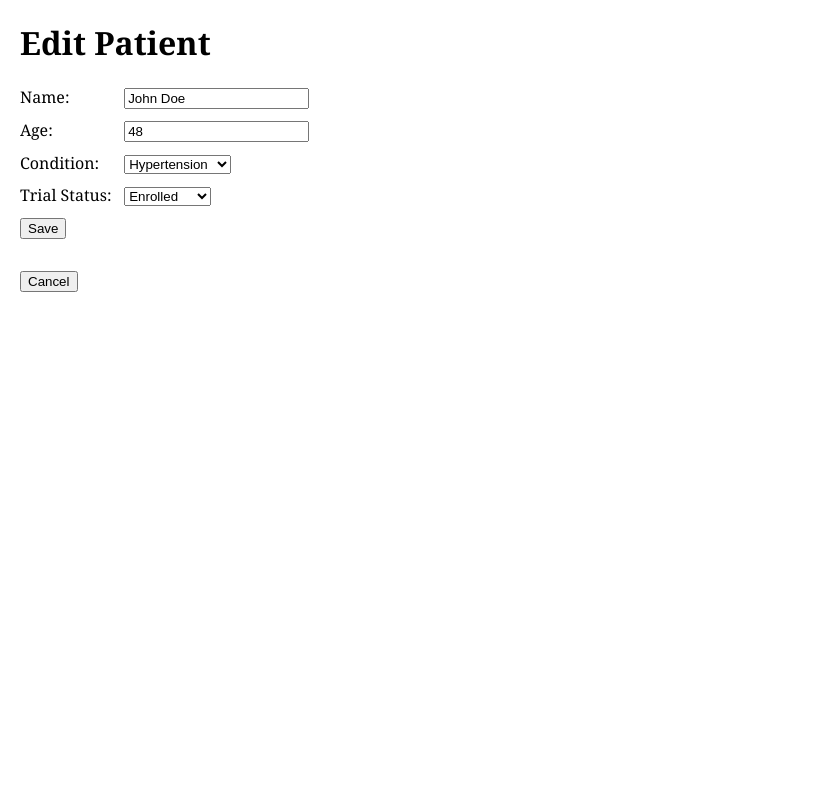
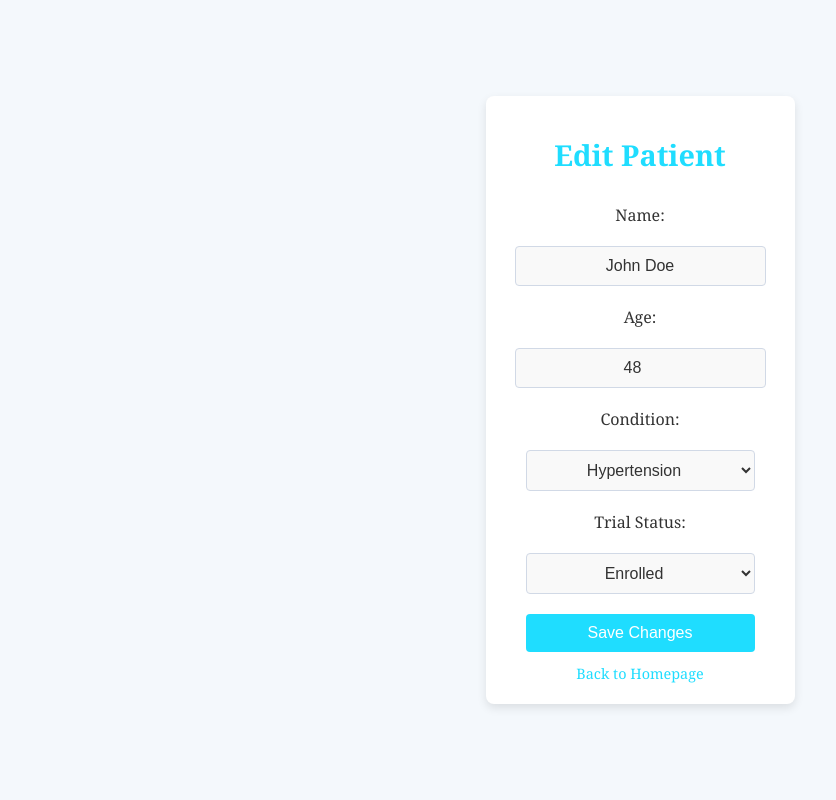
Before and after one commit to thaokvu/Clinical-Data-Capture, a Flask app: page /edit_patient/1 in a window 1280 px wide. Shown: the whole page, without its empty margins (0-836 px from the left). Run offline with Flask 3, Linux system fonts and the light colour scheme; data comes from the database, SQL or seed files in the repository.

Commit message:
Update edit_patient.html

```diff
--- a/templates/edit_patient.html
+++ b/templates/edit_patient.html
@@ -1,51 +1,126 @@
-<!--edit_patient.html - edit patient page -->
+<!-- edit_patient.html - Edit Patient Page -->
+<!--
+This HTML file provides a form interface for editing an existing patient's details in the system.
+It pre-populates the form fields with the current values of the patient's name, age, condition,
+and trial status. The updated data is submitted via a POST request to the `/edit_patient/<id>`
+route of the Flask application.
+-->
 
 <!DOCTYPE html>
 <html lang="en">
 <head>
+    <!-- Meta information for responsive and proper rendering -->
     <meta charset="UTF-8">
     <meta name="viewport" content="width=device-width, initial-scale=1.0">
     <title>Edit Patient</title>
     <style>
+        /* Basic styling for body and container */
         body {
             font-family: Georgia, 'Times New Roman', Times, serif;
-            margin: 20px;
+            margin: 0;
+            padding: 0;
+            background-color: #f4f8fc; /* Light background for readability */
+            color: #333;
+            display: flex;
+            justify-content: center;
+            align-items: center;
+            height: 100vh; /* Vertically center the content */
+        }
+        .container {
+            background-color: white;
+            padding: 20px 40px;
+            border-radius: 8px;
+            box-shadow: 0 4px 10px rgba(0, 0, 0, 0.1); /* Soft shadow for visibility */
+            text-align: center;
+        }
+        h1 {
+            color: hsl(189, 100%, 56%); /* Eye-catching header color */
+            font-size: 1.8em;
+            margin-bottom: 20px;
         }
         form {
-            margin-bottom: 20px;
+            display: flex;
+            flex-direction: column;
+            align-items: center;
         }
-        label {
-            display: inline-block;
-            width: 100px;
-            margin-bottom: 10px;
+        label, input, select, button {
+            width: 100%; /* Full-width elements for consistent alignment */
+            margin: 10px 0;
+            font-size: 1em;
         }
-        input, select, button {
-            margin-bottom: 10px;
+        input, select {
+            padding: 10px;
+            border: 1px solid #d1d9e6;
+            border-radius: 4px;
+            text-align: center;
+            color: #333;
+            background-color: #f9f9f9; /* Matches input fields' background color */
+        }
+        input:focus, select:focus {
+            outline: none;
+            border: 1px solid hsl(189, 100%, 56%);
+            box-shadow: 0 0 5px hsl(189, 100%, 56%); /* Highlight on focus */
+        }
+        button {
+            padding: 10px 15px;
+            color: white;
+            background-color: hsl(189, 100%, 56%);
+            border: none;
+            border-radius: 4px;
+            cursor: pointer;
+        }
+        button:hover {
+            background-color: hsl(189, 80%, 50%); /* Slightly darker hover color for buttons */
+        }
+        .back-button {
+            margin-top: 20px;
+            color: hsl(189, 100%, 56%);
+            text-decoration: none;
+            font-size: 0.9em;
+        }
+        .back-button:hover {
+            text-decoration: underline;
         }
     </style>
 </head>
 <body>
+    <div class="container">
+        <!-- Page Header -->
         <h1>Edit Patient</h1>
+
+        <!-- Form for editing patient details -->
         <form action="/edit_patient/{{ patient.id }}" method="POST">
+            <!-- Pre-filled patient name input -->
             <label for="name">Name:</label>
-        <input type="text" id="name" name="name" value="{{ patient.name }}" required><br>
+            <input type="text" id="name" name="name" value="{{ patient.name }}" required>
+
+            <!-- Pre-filled patient age input -->
             <label for="age">Age:</label>
-        <input type="number" id="age" name="age" value="{{ patient.age }}" required><br>
+            <input type="number" id="age" name="age" value="{{ patient.age }}" required>
+
+            <!-- Dropdown for medical condition with pre-selected value -->
             <label for="condition">Condition:</label>
             <select id="condition" name="condition" required>
-            <option value="Hypertension" {% if patient.condition == 'Hypertension' %}selected{% endif %}>Hypertension</option>
-            <option value="Diabetes" {% if patient.condition == 'Diabetes' %}selected{% endif %}>Diabetes</option>
-            <option value="Heart Disease" {% if patient.condition == 'Heart Disease' %}selected{% endif %}>Heart Disease</option>
-            <option value="Asthma" {% if patient.condition == 'Asthma' %}selected{% endif %}>Asthma</option>
-        </select><br>
+                <option value="Hypertension" {% if patient.condition == "Hypertension" %}selected{% endif %}>Hypertension</option>
+                <option value="Diabetes" {% if patient.condition == "Diabetes" %}selected{% endif %}>Diabetes</option>
+                <option value="Heart Disease" {% if patient.condition == "Heart Disease" %}selected{% endif %}>Heart Disease</option>
+                <option value="Asthma" {% if patient.condition == "Asthma" %}selected{% endif %}>Asthma</option>
+            </select>
+
+            <!-- Dropdown for trial status with pre-selected value -->
             <label for="trial_status">Trial Status:</label>
             <select id="trial_status" name="trial_status" required>
-            <option value="Enrolled" {% if patient.trial_status == 'Enrolled' %}selected{% endif %}>Enrolled</option>
-            <option value="Completed" {% if patient.trial_status == 'Completed' %}selected{% endif %}>Completed</option>
-            <option value="Dropped" {% if patient.trial_status == 'Dropped' %}selected{% endif %}>Dropped</option>
-        </select><br>
-        <button type="submit">Save</button>
+                <option value="Enrolled" {% if patient.trial_status == "Enrolled" %}selected{% endif %}>Enrolled</option>
+                <option value="Completed" {% if patient.trial_status == "Completed" %}selected{% endif %}>Completed</option>
+                <option value="Dropped" {% if patient.trial_status == "Dropped" %}selected{% endif %}>Dropped</option>
+            </select>
+
+            <!-- Submit button to save changes -->
+            <button type="submit">Save Changes</button>
         </form>
-    <button onclick="window.location.href='/'">Cancel</button>
+
+        <!-- Link to navigate back to the homepage -->
+        <a href="/" class="back-button">Back to Homepage</a>
+    </div>
 </body>
 </html>
```
Lines whose indentation alone changed are shown as unchanged.
